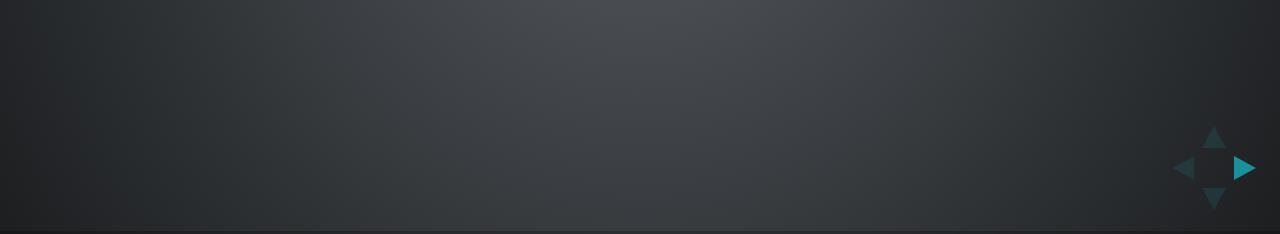
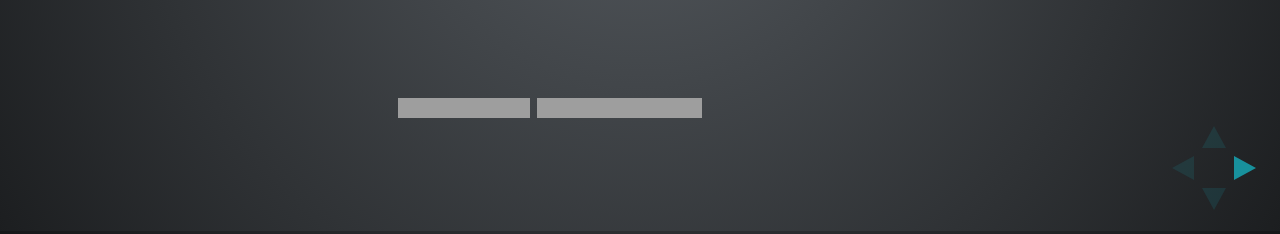
Before and after one commit to dongweiming/sed_and_awk, a plain HTML site: page index.html in a window 1280 px wide. Shown: the part 566-800 px from the top of the page. Drawn offline with Linux system fonts and the light colour scheme; grey boxes are pictures that could not be loaded.

Commit message:
Add github buttons

```diff
--- a/css/theme/default.css
+++ b/css/theme/default.css
@@ -227,3 +227,7 @@ body {
   left: 160px;
   bottom: -250px;
 }
+
+.reveal iframe {
+  margin-bottom: -150px;
+}
--- a/index.html
+++ b/index.html
@@ -30,6 +30,10 @@
 					</br>
 					<p class="dongwmright">姓名：<a href="#">董伟明</a></p>
 					<p class="dongwmright">日期：<a href="#"><font face="comic sans ms">2013-12-09</font></a></p>
+					<iframe src="http://ghbtns.com/github-btn.html?user=dongweiming&repo=sed_and_awk&type=fork"
+					  allowtransparency="true" frameborder="0" scrolling="0" width="132" height="20"></iframe>
+					<iframe src="http://ghbtns.com/github-btn.html?user=dongweiming&repo=sed_and_awk&type=watch"
+					  allowtransparency="true" frameborder="0" scrolling="0" width="165" height="20"></iframe>
 
 				</section>
 
@@ -40,7 +44,7 @@
 					<h3 class="dongwmtitle dongwmgreen">学完本章的后果</h2>
 					<ol>
 						<li class="fragment dongwmcsm">把123变成[123](不要sed "s/\([0-9]\{3\}\)/[\1]/")</li>
-						<li class="fragment dongwmcsm">这是什么意思: echo "1\n2\n3"|sed -n "/2/, +2p"</li>
+						<li class="fragment dongwmcsm">这是什么意思: echo "1\n2\n3\n4"|sed -n "/2/, +2p"(gnu sed)</li>
 						<li class="fragment dongwmcsm">这是什么意思: echo "1\n2\n3"|sed '2 c 4' (gnu sed)</li>
 						<li class="fragment dongwmcsm">把This is UPPER变成IS,This,upper(gnu sed)</li>
 						<li class="fragment dongwmcsm">这是什么意思: sed 'H;x;s/^\(.*\)\n\(.*\)/\2\1/'</li>
```
